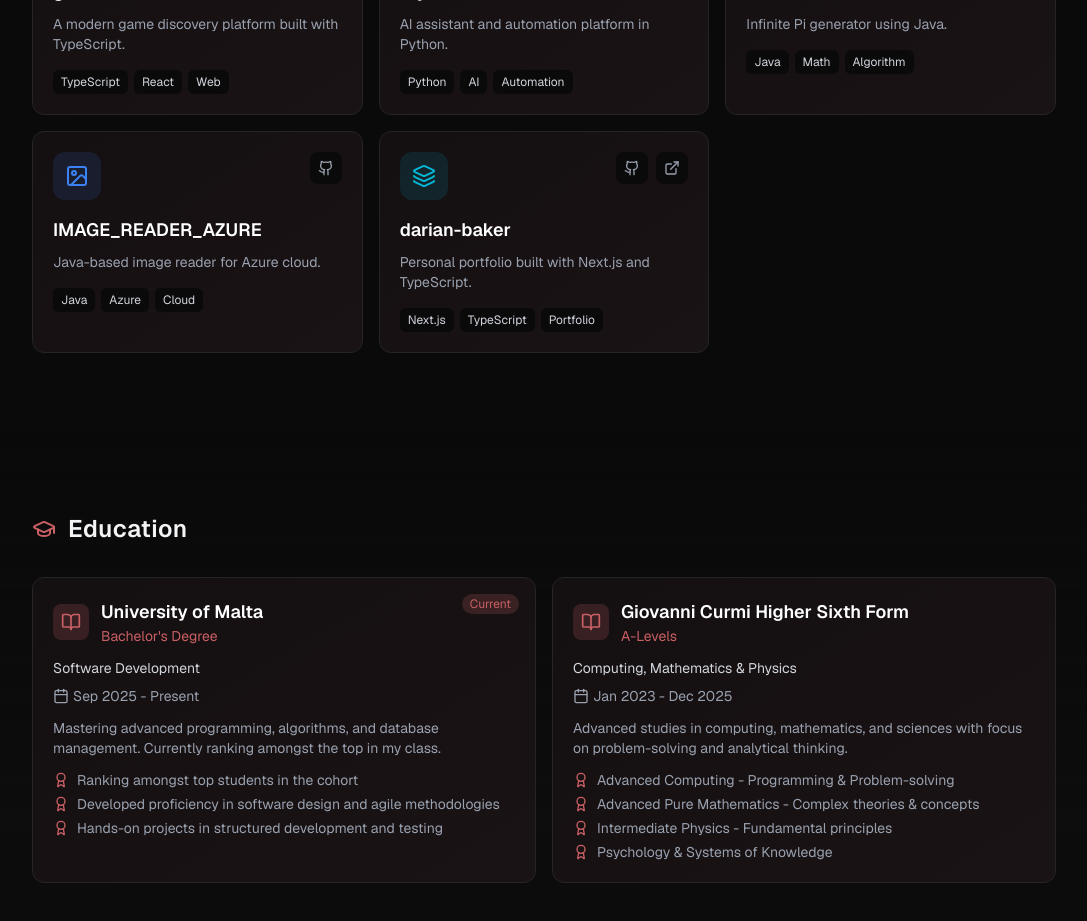
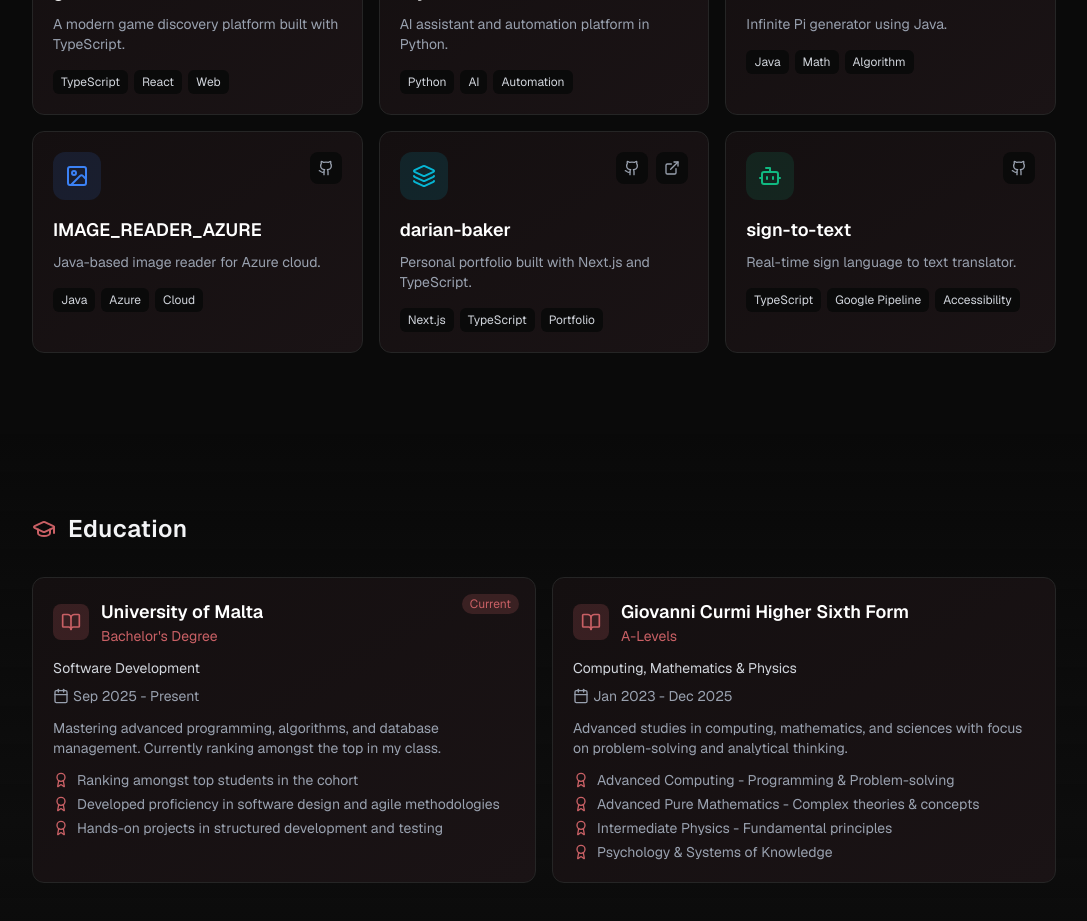
Before and after one commit to ShadowOfHumanity/darian-baker, a Next.js app: page / in a window 1280 px wide. Shown: the part 3180-4101 px from the top of the page, without its empty margins (96-1183 px from the left). Built offline with nearby package versions, Linux system fonts and the light colour scheme.

Commit message:
feat: add new project "sign-to-text" to ProjectsSection

```diff
--- a/app/components/ProjectsSection.tsx
+++ b/app/components/ProjectsSection.tsx
@@ -77,6 +77,18 @@ const projects: Project[] = [
     color: "#06B6D4",
     githubUrl: "https://github.com/ShadowOfHumanity/darian-baker",
     liveUrl: "https://darianbaker.eu"
+  }
+  ,
+  {
+    id: 6,
+    title: "sign-to-text",
+    description: "Real-time sign language to text translator.",
+    longDescription: "Sign-to-Text is an application that translates sign language gestures into text in real time using computer vision and machine learning techniques. Built for accessibility and inclusivity.",
+    tags: ["TypeScript", "Google Pipeline", "Accessibility"],
+    icon: Bot,
+    color: "#10B981",
+    githubUrl: "https://github.com/ShadowOfHumanity/sign-to-text",
+    liveUrl: undefined
   }
 ]
 
```
